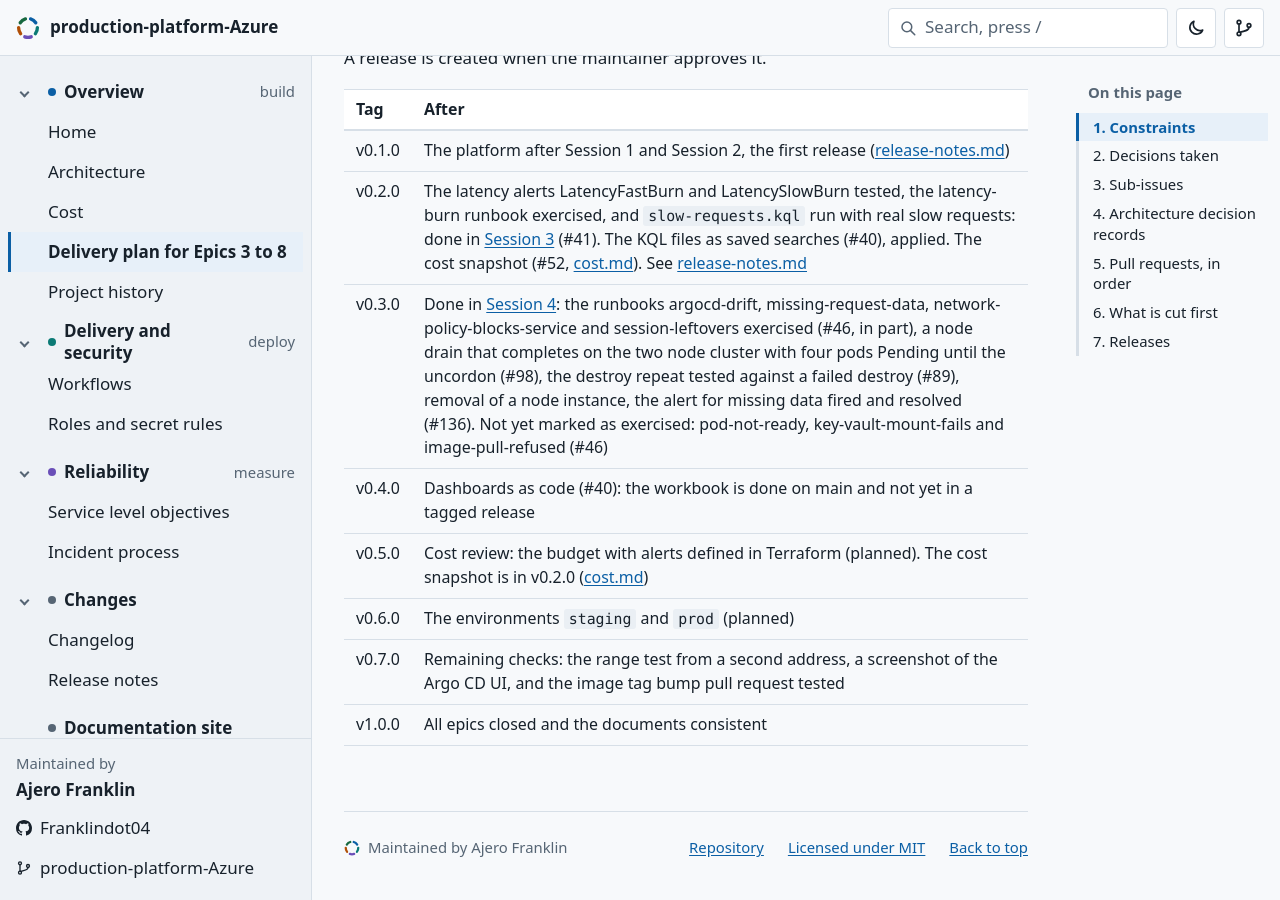
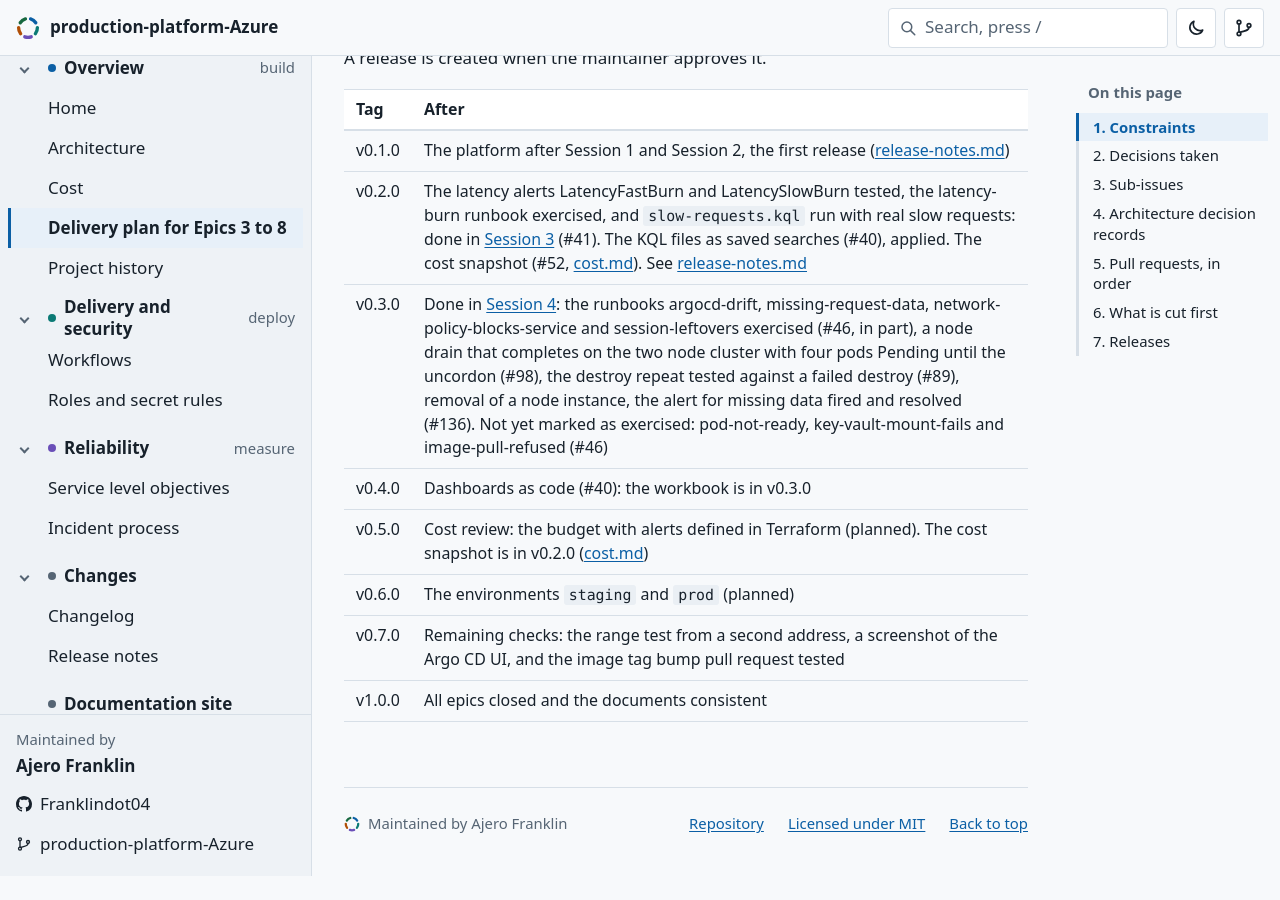
Before and after one commit to Franklindot04/production-platform-Azure, a Jekyll site: the page built from docs/plan.md, in a window 1280 px wide and 900 px high, scrolled down 5481 px. Built offline with Jekyll 4.4.1, drawn with Linux system fonts in a browser that asks for light colours; some web fonts are replaced; our own code applies the rules of GitHub Pages for plain Markdown files; comment, search, counter and statistics services are not loaded; after the commit the page ends 6357 px from its top, so only the background shows below that.

Commit message:
update the v0.4.0 row in the plan (#155)

```diff
--- a/docs/plan.md
+++ b/docs/plan.md
@@ -147,7 +147,7 @@ A release is created when the maintainer approves it.
 | v0.1.0 | The platform after Session 1 and Session 2, the first release ([release-notes.md](release-notes.md)) |
 | v0.2.0 | The latency alerts LatencyFastBurn and LatencySlowBurn tested, the latency-burn runbook exercised, and `slow-requests.kql` run with real slow requests: done in [Session 3](sessions/session-3-results.md) (#41). The KQL files as saved searches (#40), applied. The cost snapshot (#52, [cost.md](cost.md)). See [release-notes.md](release-notes.md#v020) |
 | v0.3.0 | Done in [Session 4](sessions/session-4-results.md): the runbooks argocd-drift, missing-request-data, network-policy-blocks-service and session-leftovers exercised (#46, in part), a node drain that completes on the two node cluster with four pods Pending until the uncordon (#98), the destroy repeat tested against a failed destroy (#89), removal of a node instance, the alert for missing data fired and resolved (#136). Not yet marked as exercised: pod-not-ready, key-vault-mount-fails and image-pull-refused (#46) |
-| v0.4.0 | Dashboards as code (#40): the workbook is done on main and not yet in a tagged release |
+| v0.4.0 | Dashboards as code (#40): the workbook is in v0.3.0 |
 | v0.5.0 | Cost review: the budget with alerts defined in Terraform (planned). The cost snapshot is in v0.2.0 ([cost.md](cost.md)) |
 | v0.6.0 | The environments `staging` and `prod` (planned) |
 | v0.7.0 | Remaining checks: the range test from a second address, a screenshot of the Argo CD UI, and the image tag bump pull request tested |
```
